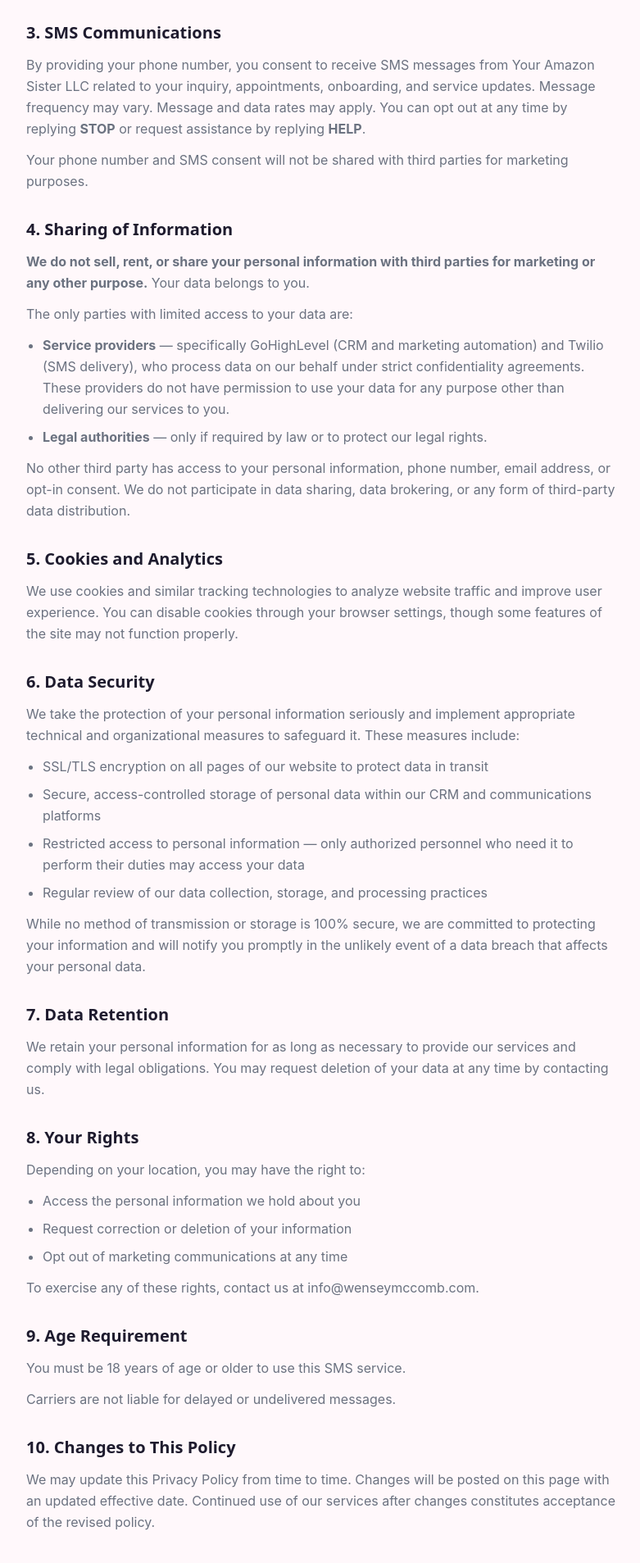
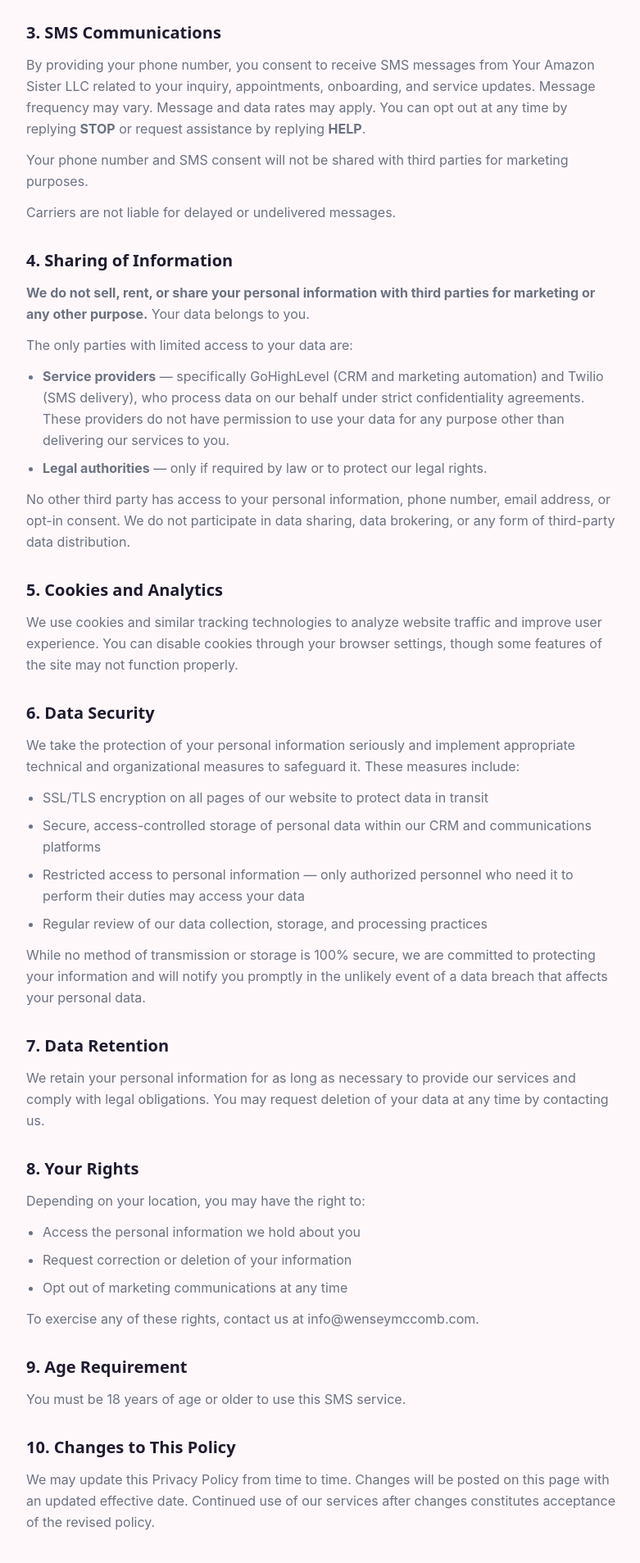
Before and after one commit to AsianNoodles-creator/your-amazon-sister, a Next.js app: page /privacy in a window 1280 px wide. Shown: the part 946-2853 px from the top of the page at 82% size, without its empty margins (248-1029 px from the left). Built offline with nearby package versions, Linux system fonts and the light colour scheme.

Commit message:
fix: move carrier liability disclaimer to SMS Communications section

```diff
--- a/src/app/privacy/page.tsx
+++ b/src/app/privacy/page.tsx
@@ -63,8 +63,11 @@ export default function PrivacyPolicy() {
               Message and data rates may apply. You can opt out at any time by replying <strong>STOP</strong> or
               request assistance by replying <strong>HELP</strong>.
             </p>
+            <p className="mb-3">
+              Your phone number and SMS consent will not be shared with third parties for marketing purposes.
+            </p>
             <p>
-              Your phone number and SMS consent will not be shared with third parties for marketing purposes.
+              Carriers are not liable for delayed or undelivered messages.
             </p>
           </div>
 
@@ -130,11 +133,8 @@ export default function PrivacyPolicy() {
 
           <div>
             <h2 className="text-xl font-bold text-[var(--color-primary-text)] mb-3">9. Age Requirement</h2>
-            <p className="mb-3">
+            <p>
               You must be 18 years of age or older to use this SMS service.
-            </p>
-            <p>
-              Carriers are not liable for delayed or undelivered messages.
             </p>
           </div>
 
```
